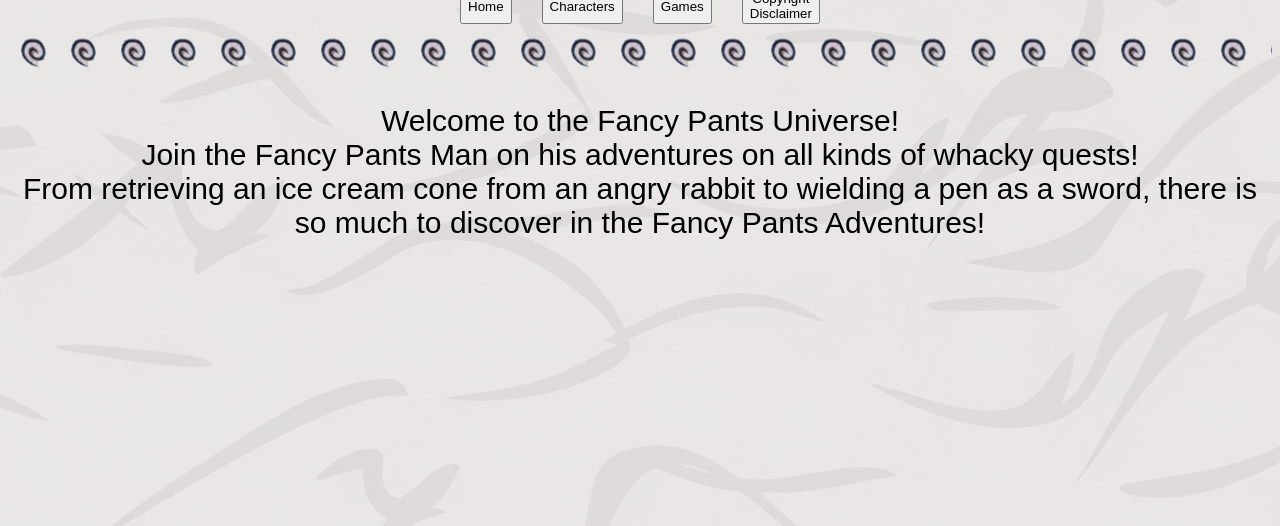
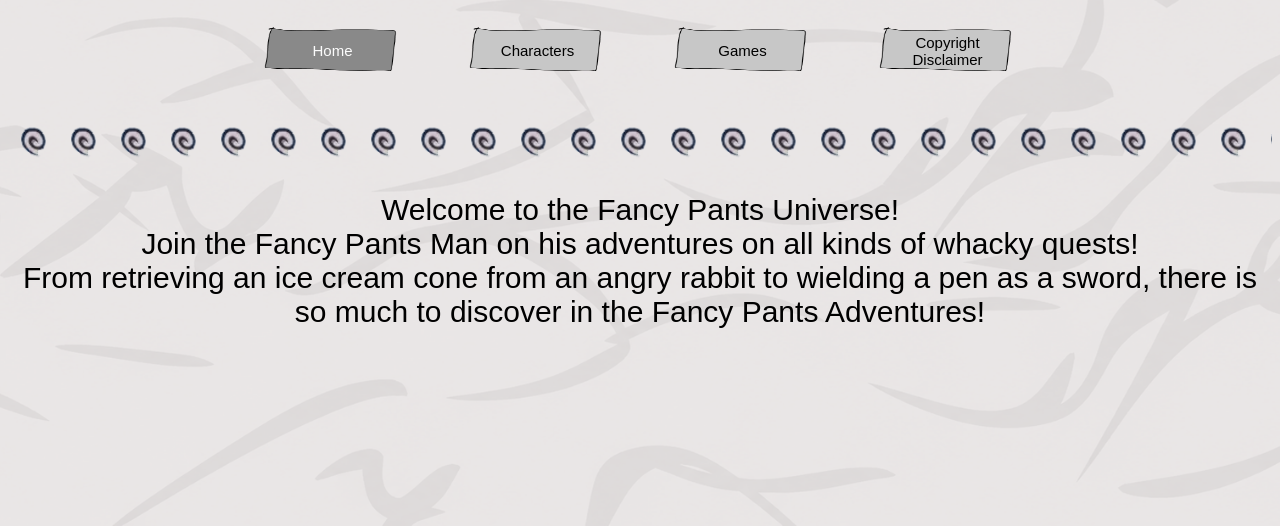
Before and after one commit to Daringdeveloper25/Fance-Pants-Adventures-Fan-Website, a plain HTML site: page index.html in a window 1280 px wide. Shown: the part 274-800 px from the top of the page. Drawn offline with Linux system fonts and the light colour scheme; a web font is replaced by a local one.

Commit message:
Stylized the tab buttons and made them work.

```diff
--- a/index.html
+++ b/index.html
@@ -26,9 +26,29 @@
 </header>
 <div id="squiggleLine"></div>
 <body>
+<section>
+<div class="tab-content active" id="homeTab">
 <p id="gameDescription">Welcome to the Fancy Pants Universe!<br>
 Join the Fancy Pants Man on his adventures on all kinds of whacky quests!<br>
 From retrieving an ice cream cone from an angry rabbit to wielding a pen as a sword, there is so much to discover in the Fancy Pants Adventures!</p>
+</div>
+</section>
+<section>
+<div class="tab-content" id="charactersTab">
+<p id="gameDescription">Random character text for now.</p>
+</div>
+</section>
+<section>
+<div class="tab-content" id="gamesTab">
+<p id="gameDescription">Random games text for now.</p>
+</div>
+</section>
+<section>
+<div class="tab-content" id="copyrightTab">
+<p id="gameDescription">Random copyright section text for now.</p>
+</div>
+</section>
+<script src="script.js"></script>
 </body>
 <footer>
 
--- a/style.css
+++ b/style.css
@@ -19,6 +19,45 @@ body::before {
     display: flex;
     gap: 30px;
 }
+.tab-content {
+  display: none;
+}
+.tab-content.active {
+  display: block;
+}
+.tab-button {
+    background-image: url("images/Fancy Pants Tab Button.png");
+    background-size: 100% 100%;
+    background-repeat: no-repeat;
+
+    border: none;
+    background-color: transparent;
+
+    width: 175px;
+    height: 125px;
+
+    cursor: pointer;
+    font-family: "LePetit", sans-serif;
+    font-size: 15px;
+    color: rgb(0, 0, 0);
+    transition: background-image 0.3s ease-in-out, color 0.3s ease-in-out; /*Makes the buttons transition background images and colors smoothly*/
+}
+.tab-button.active {
+    background-image: url("images/Fancy Pants Tab Button Active.png");
+    background-size: 100% 100%;
+    background-repeat: no-repeat;
+
+    border: none;
+    background-color: transparent;
+
+    width: 175px;
+    height: 125px;
+
+    cursor: pointer;
+    font-family: "LePetit", sans-serif;
+    font-size: 15px;
+    color: rgb(252, 252, 252);
+}
 #squiggleLine {
     height: 50px;
     width: 100%;
```
Also changed, not shown: images/Fancy Pants Tab Button Active.png (added), images/Fancy Pants Tab Button.png (added).
